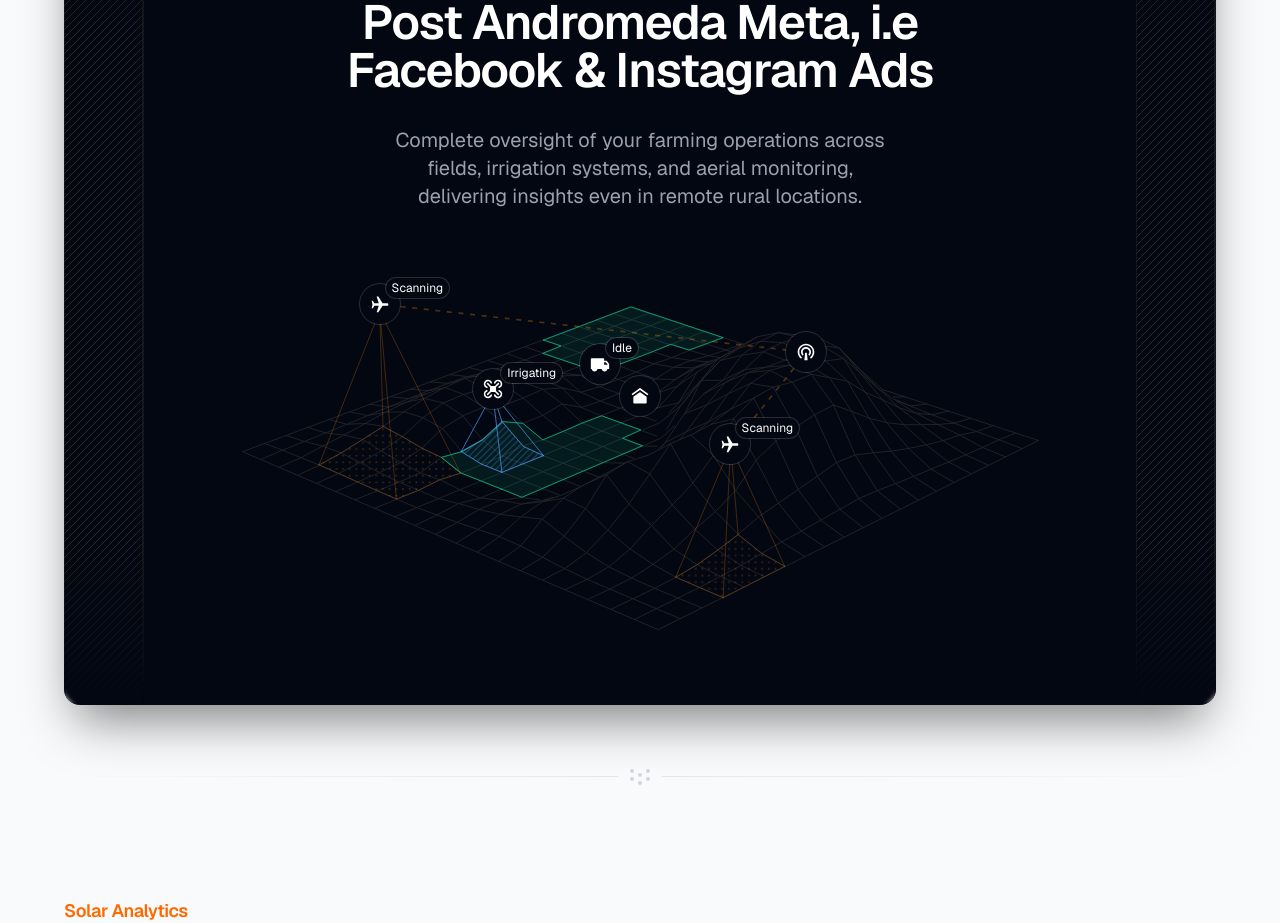
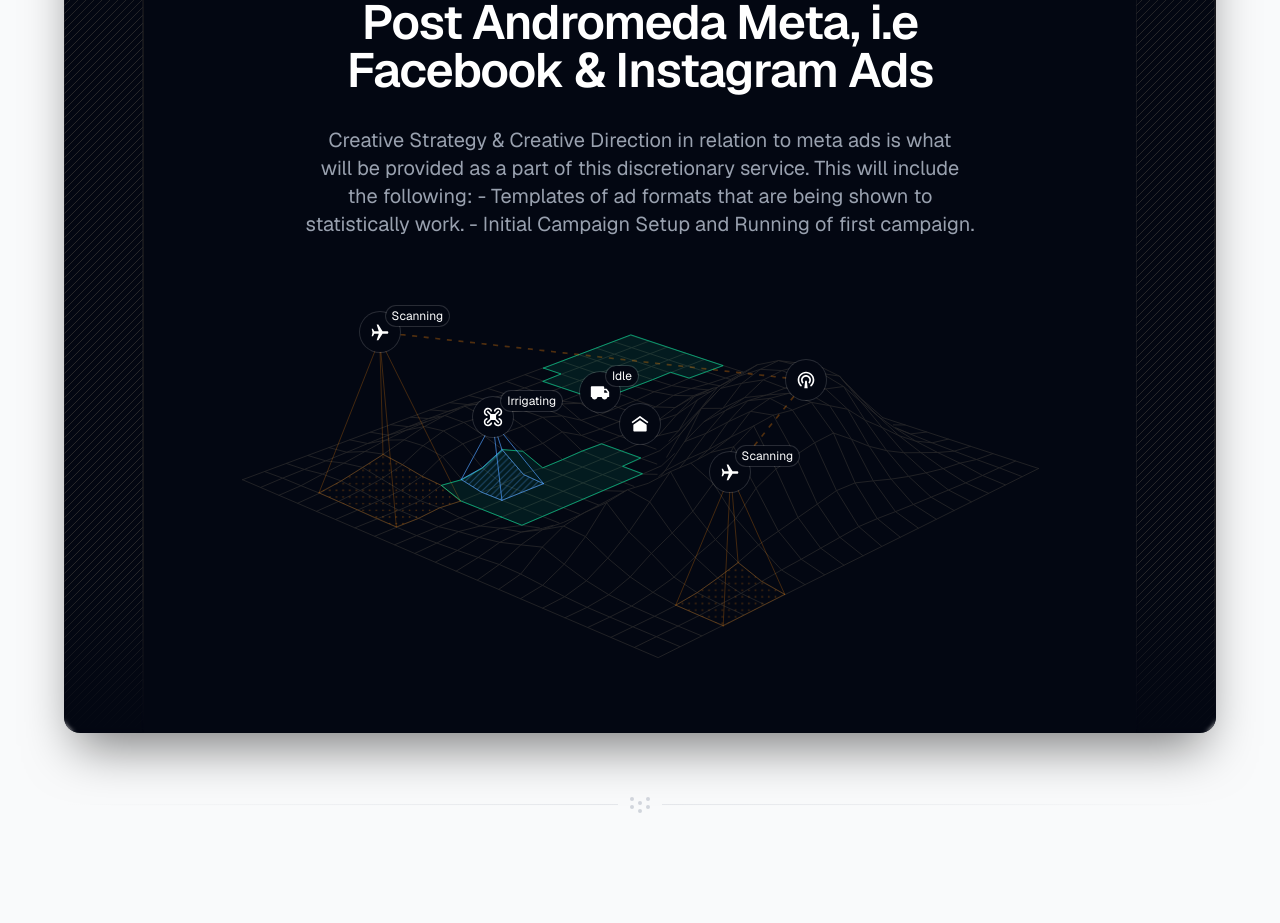
Before and after one commit to telluricaquarian/aclr77, a Next.js app: page / in a window 1280 px wide. Shown: the part 3680-4603 px from the top of the page. Built offline with nearby package versions, Linux system fonts and the light colour scheme.

Commit message:
update Map.tsx section and copy for Media Buying page

```diff
--- a/src/components/ui/Map/Map.tsx
+++ b/src/components/ui/Map/Map.tsx
@@ -95,9 +95,12 @@ export const Map = () => {
         Post Andromeda Meta, i.e Facebook & Instagram Ads
       </h2>
       <p className="mt-4 max-w-2xl text-center text-base text-balance text-gray-400 sm:mt-8 sm:text-xl">
-        Complete oversight of your farming operations across fields, irrigation
-        systems, and aerial monitoring, delivering insights even in remote rural
-        locations.
+        Creative Strategy & Creative Direction in relation to meta ads is what will be provided as a part of this discretionary service.
+        This will include the following:
+
+        - Templates of ad formats that are being shown to statistically work.
+        - Initial Campaign Setup and Running of first campaign.
+
       </p>
 
       <div className="relative mt-20 mb-10 ml-68 scale-90 sm:mb-16 md:mt-24 md:ml-0 md:scale-100">
```
